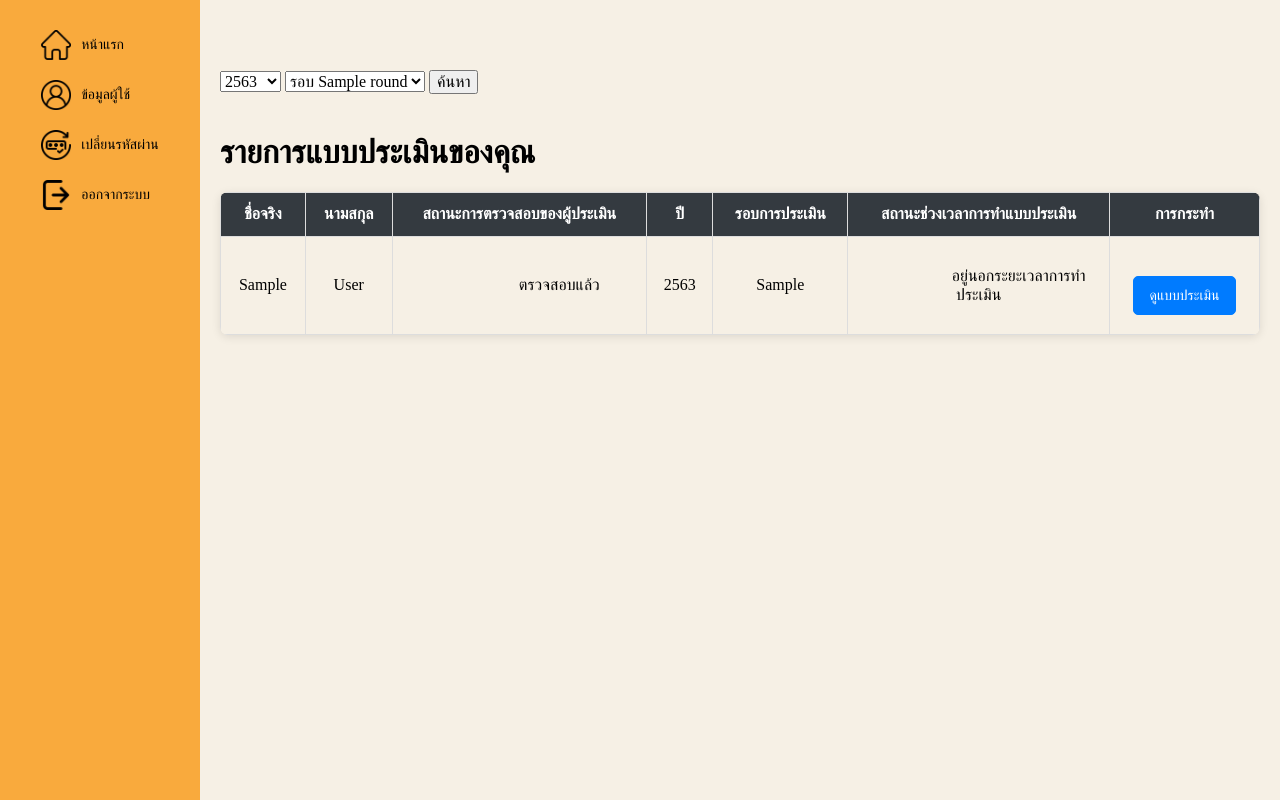
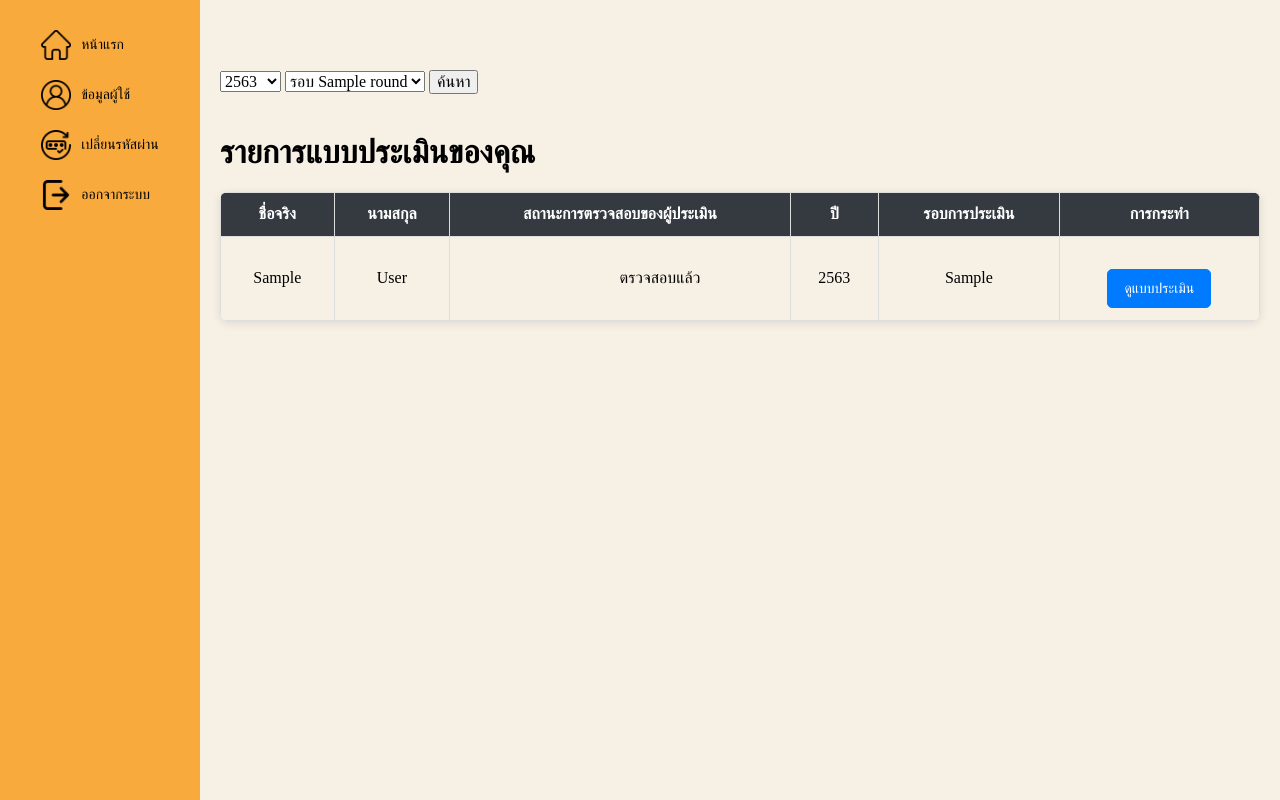
Before and after one commit to basket09990/Evaluation-RMUTL, a Django app: template app_evaluation/templates/app_evaluation/search_evaluations.html in a window 1280 px wide. Run offline with Django 3.2, Linux system fonts and the light colour scheme; the template is opened without the code that fills it: most values are stand-ins (such as "Sample title", 1, 10 or a date in 2020).

Commit message:
Edit 20/12/2024

```diff
--- a/app_evaluation/templates/app_evaluation/search_evaluations.html
+++ b/app_evaluation/templates/app_evaluation/search_evaluations.html
@@ -36,7 +36,7 @@
                 <th>สถานะการตรวจสอบของผู้ประเมิน</th>
                 <th>ปี</th>
                 <th>รอบการประเมิน</th>
-                <th>สถานะช่วงเวลาการทำแบบประเมิน</th>
+               <!-- <th>สถานะช่วงเวลาการทำแบบประเมิน</th> -->
                 <th>การกระทำ</th>
             </tr>
         </thead>
@@ -52,11 +52,11 @@
                     {% endif %}</td>
                 <td>{{ evaluation.evr_id.evr_year|add:"543" }}</td>
                 <td>{{ evaluation.evr_id.evr_round }}</td>
-                <td>{% if evaluation.evr_id.evr_status %}
+              <!--  <td>{% if evaluation.evr_id.evr_status %}
                     อยู่นอกระยะเวลาการทำประเมิน
                     {% else %}
                     อยู่ในช่วงระยะเวลาการทำแบบประเมิน
-                    {% endif %}</td>
+                    {% endif %}</td>     -->
                 <td><a href="{% url 'evaluation_page1' evaluation.uevr_id %}" class="btn btn-primary">ดูแบบประเมิน</a></td>
             </tr>
             {% empty %}
--- a/app_evaluation/templates/app_evaluation/search_evaluations_2.html
+++ b/app_evaluation/templates/app_evaluation/search_evaluations_2.html
@@ -37,7 +37,7 @@
                     <th>สถานะการตรวจสอบของผู้ประเมิน</th>
                     <th>ปี</th>
                     <th>รอบการประเมิน</th>
-                    <th>สถานะช่วงเวลาการทำแบบประเมิน</th>
+                   <!-- <th>สถานะช่วงเวลาการทำแบบประเมิน</th> -->
                     <th>การกระทำ</th>
                 </tr>
             </thead>
@@ -49,7 +49,7 @@
                     <td>{{ evaluation.approve_status|yesno:"ตรวจสอบแล้ว,ยังไม่ได้ตรวจสอบ" }}</td>
                     <td>{{ evaluation.evr_id.evr_year|add:"543" }}</td>
                     <td>{{ evaluation.evr_id.evr_round }}</td>
-                    <td>{{ evaluation.evr_id.evr_status|yesno:"อยู่นอกระยะเวลาการทำประเมิน,อยู่ในช่วงระยะเวลาการทำแบบประเมิน"  }}</td>
+                   <!-- <td>{{ evaluation.evr_id.evr_status|yesno:"อยู่นอกระยะเวลาการทำประเมิน,อยู่ในช่วงระยะเวลาการทำแบบประเมิน"  }}</td> -->
                     {% if evaluation.approve_status == 0 %}
                     <td><a href="{% url 'evaluation_page_from_1' evaluation.uevr_id %}" class="btn btn-primary">แบบประเมิน</a></td>
                     {% else %}
```
